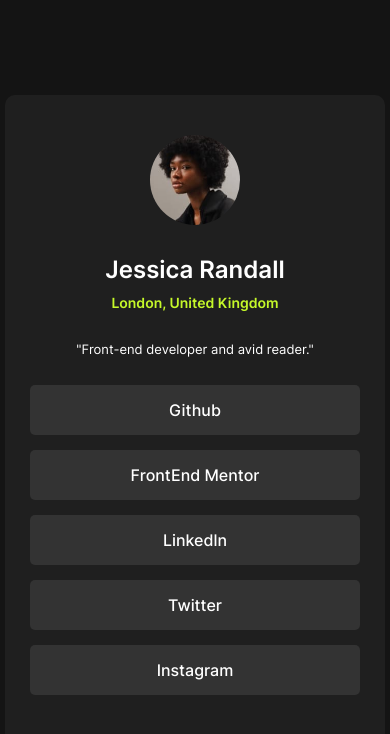
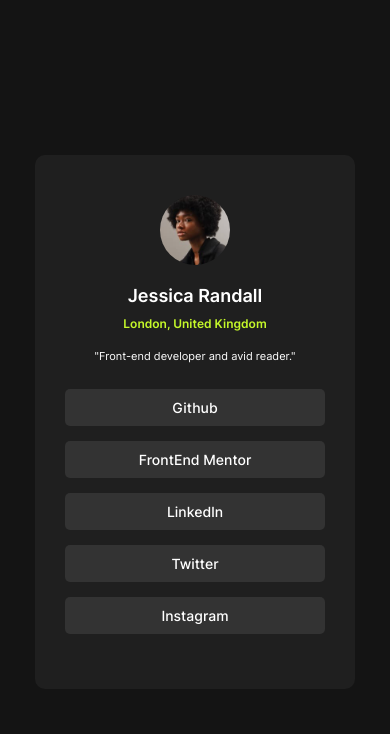
Before and after one commit to Andexenn/social-links-profile, a plain HTML site: page index.html in a window 390 px wide. Drawn offline with Linux system fonts and the light colour scheme.

Commit message:
responsive and update readme

```diff
--- a/style.css
+++ b/style.css
@@ -27,8 +27,8 @@
     padding: 40px;
     background-color: hsl(0, 0%, 12%);
     border-radius: 10px;
-    width: 300px;
-    min-height: 400px;
+    width: 240px;
+    min-height: 320px;
     margin: 40px auto;
 }
 
@@ -37,10 +37,10 @@
 .container img{
     border-radius: 50%;
     margin: 0 auto;
-    width: 90px;
+    width: 70px;
     object-fit: cover;
     display: block;
-    margin-bottom: 30px;
+    margin-bottom: 20px;
 }
 
 .heading{
@@ -52,7 +52,7 @@
     font-weight: 600;
     text-align: center;
     margin-bottom: 1px;
-    font-size: 24px
+    font-size: 18px
 }
 
 .heading__address{
@@ -60,15 +60,15 @@
     font-weight: 600;
     text-align: center;
     margin-top: 10px;
-    margin-bottom: 30px;
-    font-size: 14px;
+    margin-bottom: 18px;
+    font-size: 12px;
 }
 
 .heading__major{
     color:hsl(0, 0%, 100%);
     font-weight: 400;
     text-align: center;
-    font-size: 13px;
+    font-size: 11px;
 }
 
 /** ================== links ==================== */
@@ -83,14 +83,14 @@
 .btn{
     color: white;
     font-weight: 500;
-    padding: 15px;
+    padding: 10px;
     background-color: hsl(0, 0%, 20%);
     margin-bottom: 15px;
     width: 100%;
     display: block;
     text-align: center;
     border-radius: 5px;
-    font-size: 16px;
+    font-size: 14px;
     cursor: url('./assets/images/cursor.cur'), pointer;
 }
 
@@ -98,3 +98,9 @@
     background-color: hsl(75, 94%, 57%);
     color: black;
 }
+
+@media(max-width: 375px){
+    .container{
+        width: 180px;
+    }
+}
```
Also changed, not shown: 2 other files.
